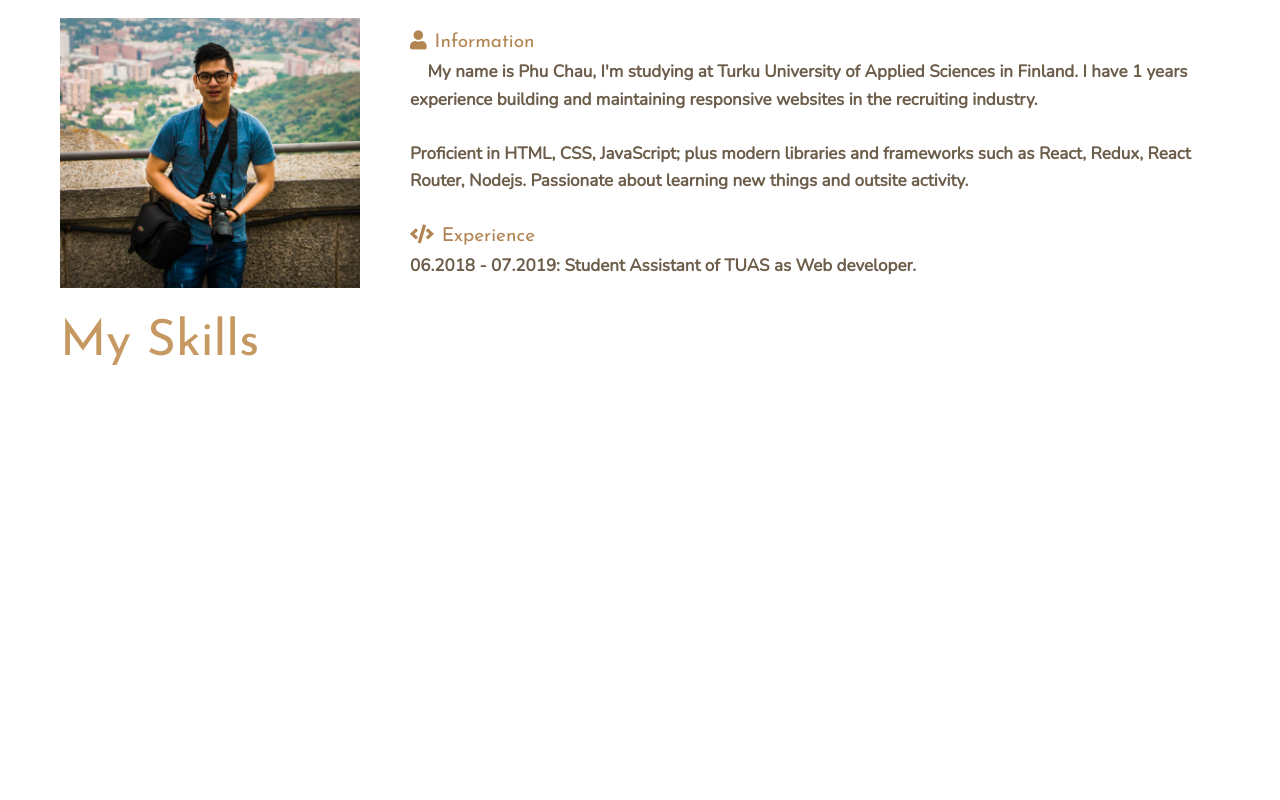
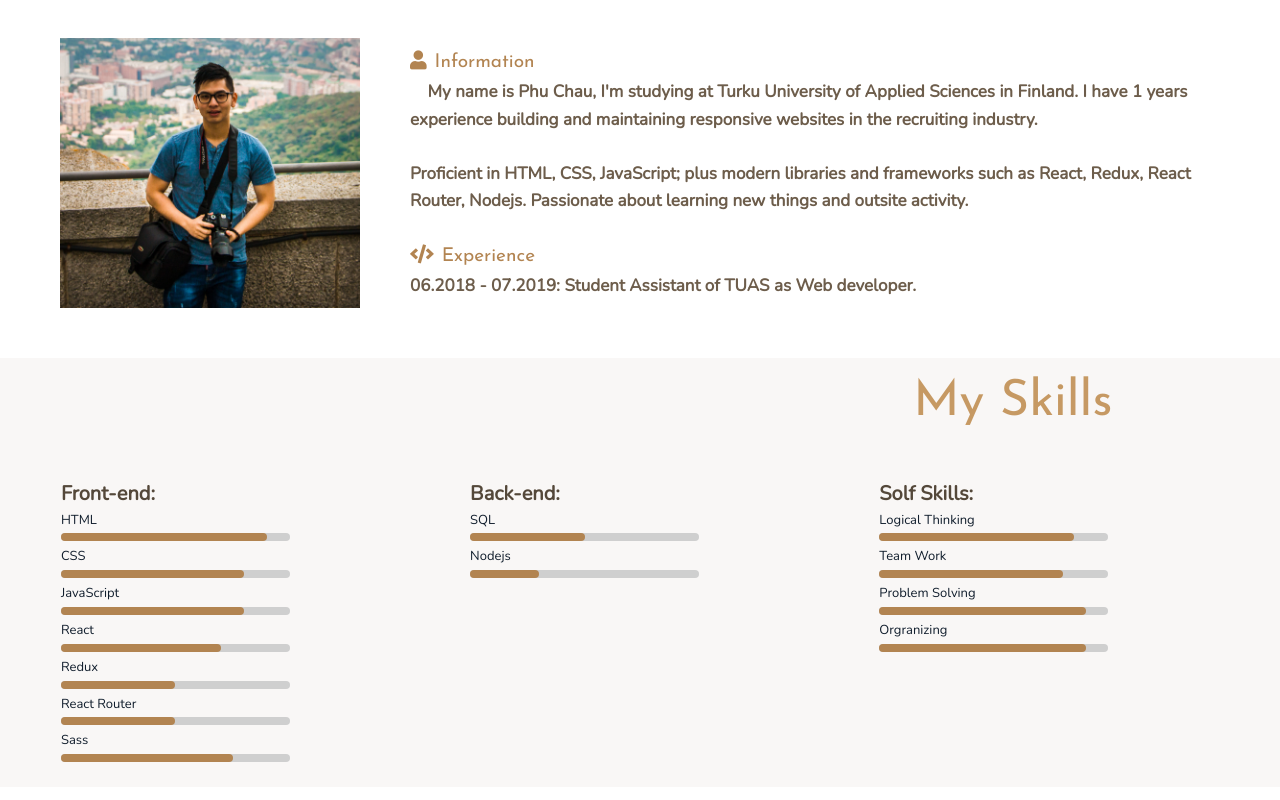
Before and after one commit to vinhphu101195/Phu-Chau-Portfolio-2, a React (Create React App) app: page / in a window 1280 px wide. Shown: the part 652-1452 px from the top of the page. Before the commit the page ends 1110 px from the top, so only its background shows below. Built offline with nearby package versions, Linux system fonts and the light colour scheme.

Commit message:
build skills

```diff
--- a/src/components/skills/Skills.js
+++ b/src/components/skills/Skills.js
@@ -1,9 +1,139 @@
 import React from "react";
 
 const Skills = () => {
+  var skills = {
+    HTML: 90,
+    CSS: 80,
+    JavaScript: 80,
+    React: 70,
+    Redux: 50,
+    ReactRouter: 50,
+    Sass: 75,
+    SQL: 50,
+    Nodejs: 30,
+    Logical: 85,
+    TeamWork: 80,
+    Problem: 90,
+    Orgranizing: 90
+  };
   return (
     <section className="skills">
-      <h2 className="heading-2">My Skills</h2>
+      <h2 className="heading-2 skills__header">My Skills</h2>
+      <div className="skills__container--front-end">
+        <ul>
+          <h2 className="skills__header-small ">Front-end:</h2>
+
+          <li className="skill__data">HTML</li>
+          <div className="skill__bar">
+            <div
+              className="skill__bar__fill animation-html"
+              style={{ width: skills.HTML + "%" }}
+            />
+          </div>
+          <li className="skill__data">CSS</li>
+          <div className="skill__bar">
+            <div
+              className="skill__bar__fill animation-css"
+              style={{ width: skills.CSS + "%" }}
+            />
+          </div>
+
+          <li className="skill__data">JavaScript</li>
+          <div className="skill__bar">
+            <div
+              className="skill__bar__fill animation-javascript"
+              style={{ width: skills.JavaScript + "%" }}
+            />
+          </div>
+
+          <li className="skill__data">React</li>
+          <div className="skill__bar">
+            <div
+              className="skill__bar__fill animation-react"
+              style={{ width: skills.React + "%" }}
+            />
+          </div>
+
+          <li className="skill__data">Redux</li>
+          <div className="skill__bar">
+            <div
+              className="skill__bar__fill animation-redux"
+              style={{ width: skills.Redux + "%" }}
+            />
+          </div>
+
+          <li className="skill__data">React Router</li>
+          <div className="skill__bar">
+            <div
+              className="skill__bar__fill animation-reactrouter"
+              style={{ width: skills.ReactRouter + "%" }}
+            />
+          </div>
+
+          <li className="skill__data">Sass</li>
+          <div className="skill__bar">
+            <div
+              className="skill__bar__fill animation-sass"
+              style={{ width: skills.Sass + "%" }}
+            />
+          </div>
+        </ul>
+      </div>
+      <div className="skills__container--back-end">
+        <ul>
+          <h2 className="skills__header-small ">Back-end:</h2>
+
+          <li className="skill__data">SQL</li>
+          <div className="skill__bar">
+            <div
+              className="skill__bar__fill animation-sql"
+              style={{ width: skills.SQL + "%" }}
+            />
+          </div>
+          <li className="skill__data">Nodejs</li>
+          <div className="skill__bar ">
+            <div
+              className="skill__bar__fill animation-nodejs"
+              style={{ width: skills.Nodejs + "%" }}
+            />
+          </div>
+        </ul>
+      </div>
+      <div className="skills__container--personal">
+        <ul>
+          <h2 className="skills__header-small ">Solf Skills:</h2>
+
+          <li className="skill__data">Logical Thinking</li>
+          <div className="skill__bar ">
+            <div
+              className="skill__bar__fill animation-logical-thinking"
+              style={{ width: skills.Logical + "%" }}
+            />
+          </div>
+          <li className="skill__data">Team Work</li>
+          <div className="skill__bar">
+            <div
+              className="skill__bar__fill animation-teamwork"
+              style={{ width: skills.TeamWork + "%" }}
+            />
+          </div>
+
+          <li className="skill__data">Problem Solving</li>
+          <div className="skill__bar">
+            <div
+              className="skill__bar__fill animation-problem-solving"
+              style={{ width: skills.Problem + "%" }}
+            />
+          </div>
+          <li className="skill__data">Orgranizing</li>
+          <div className="skill__bar">
+            <div
+              className="skill__bar__fill animation-orgranizing"
+              style={{ width: skills.Orgranizing + "%" }}
+            />
+          </div>
+        </ul>
+      </div>
     </section>
   );
 };
--- a/src/components/skills/_skills.scss
+++ b/src/components/skills/_skills.scss
@@ -1,3 +1,69 @@
 .skills {
-  grid-column: main-start/ col-end 6;
+  background-color: #f9f7f6;
+  padding: 2rem;
+  grid-column: column-start/ main-end;
+  display: grid;
+  grid-template-columns: repeat(3, minmax(min-content, 33%));
+  grid-template-rows: min-content max-content;
+  grid-row-gap: 5rem;
+  &__header {
+    margin-right: 11%;
+    grid-row: 1 / span 1;
+    grid-column: 1 / span 3;
+    justify-self: flex-end;
+
+    &-small {
+      color: $color-grey-dark-1;
+      font-size: 2rem;
+    }
+  }
+
+  &__container--front-end {
+    grid-row: 2 / span 1;
+    grid-column: 1 / span 1;
+    justify-self: center;
+    width: 80%;
+
+    ul {
+      list-style: none;
+    }
+  }
+  &__container--back-end {
+    grid-column: 2 / span 1;
+    justify-self: center;
+    width: 80%;
+    ul {
+      list-style: none;
+    }
+  }
+  &__container--personal {
+    grid-column: 3 / span 1;
+    justify-self: center;
+    width: 80%;
+    ul {
+      list-style: none;
+    }
+  }
 }
+
+.skill {
+  &__data {
+    color: $color-secondary;
+    font-size: 1.3rem;
+    font-weight: 500;
+  }
+
+  &__bar {
+    width: 70%;
+    height: 8px;
+    background-color: #cfcfcf;
+    border-radius: 3.125rem;
+    display: inline-block;
+
+    &__fill {
+      height: 100%;
+      border-radius: 3.125rem;
+      background-color: $color-primary-dark;
+    }
+  }
+}
--- a/src/sass/_base.scss
+++ b/src/sass/_base.scss
@@ -43,5 +43,5 @@ body {
       [col-start] minmax(min-content, 1fr) [col-end] 6rem
     )
     [main-end];
-  grid-row-gap: 3rem;
+  grid-row-gap: 5rem;
 }
```
